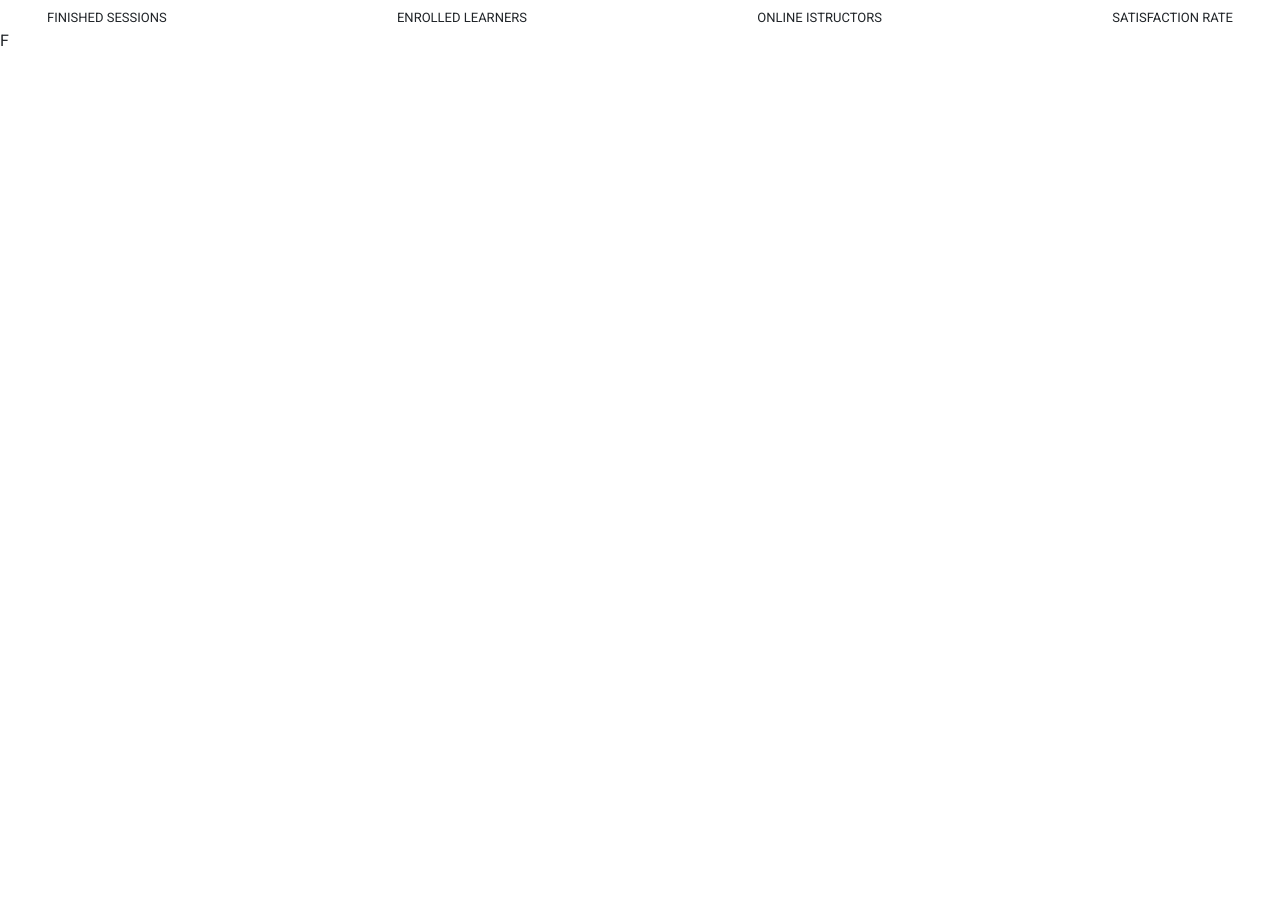
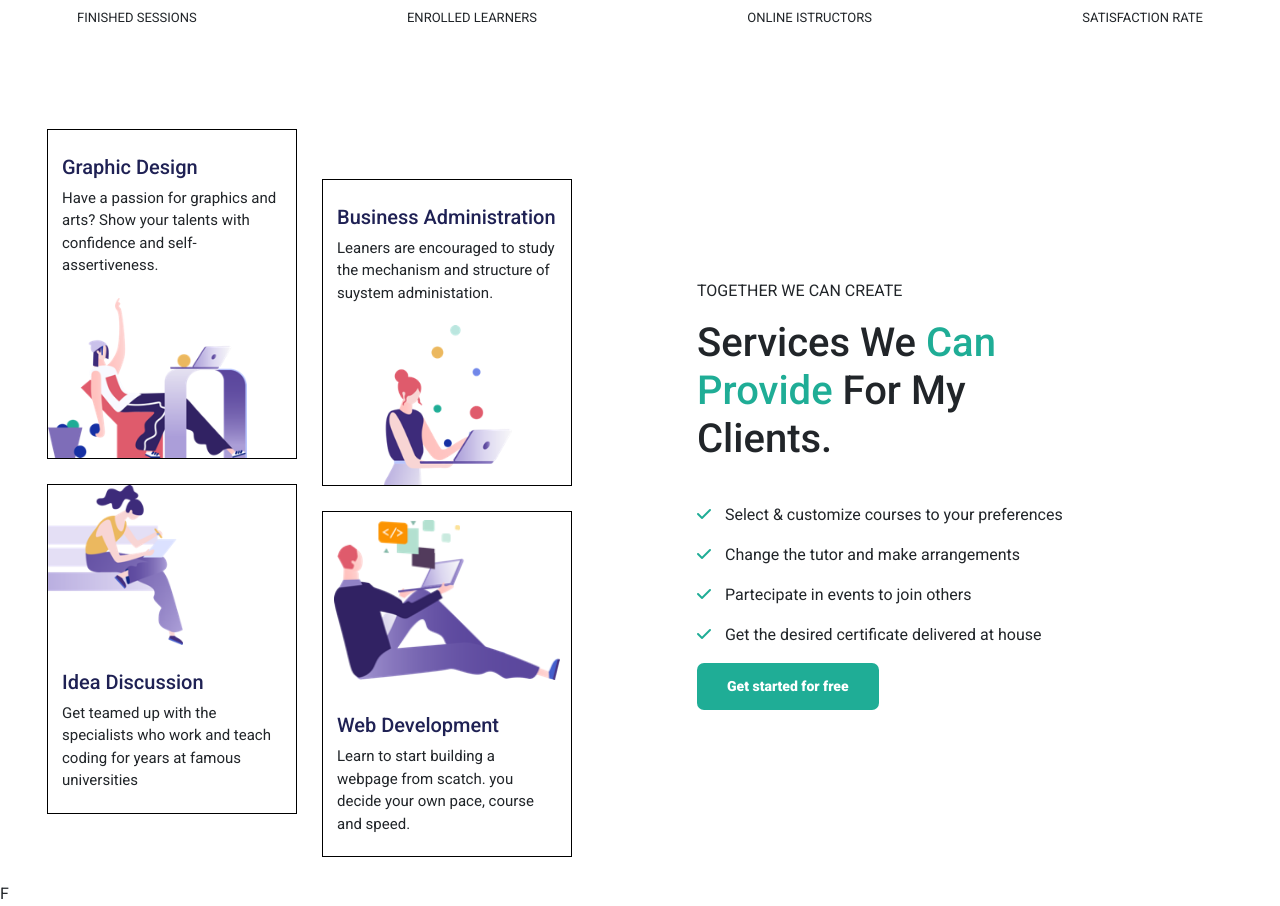
Before and after one commit to ManuelBenini/proj-html-vuejs, a Vue app: page / in a window 1280 px wide. Shown: the part 1201-2107 px from the top of the page. Before the commit the page ends 1254 px from the top, so only its background shows below. Built offline with nearby package versions, Linux system fonts and the light colour scheme.

Commit message:
Creato componente per bottone "get started", terminata sezione "services"

```diff
--- /dev/null
+++ b/src/components/GetStartedBtn.vue
@@ -0,0 +1,25 @@
+<template>
+
+  <button class="get-started">Get started for free</button>
+
+</template>
+
+<script>
+export default {
+  name: 'GetStartedBtn'
+}
+</script>
+
+<style lang="scss" scoped>
+  @import '../assets/style/variables';
+
+  button{
+    border: none;
+    background-color: $primary-color;
+    color: white;
+    padding: 13px 30px;
+    border-radius: 7px;
+    font-weight: 900;
+    font-size: 14px;
+  }
+</style>
--- a/src/components/MainComp.vue
+++ b/src/components/MainComp.vue
@@ -4,8 +4,8 @@
     <div class="hero pt-5 text-center">
       <div class="container mb-container">
         <h2>Learn At Your Own Pace!</h2>
-        <p>Get Teamed up with people of the same will.</p>
-        <button>Get started for free</button>
+        <p>Get teamed up with people of the same will.</p>
+        <GetStartedBtn />
       </div>
       <div class="jumbo-images position-relative pt-5">
         <img class="hero-left-person" src="../assets/img/home-6-hero-left-person.png" alt="statistics">
@@ -45,14 +45,75 @@
         </div>
       </div>
     </div>
+
+    <div class="services">
+      <div class="container mb-container d-flex">
+
+        <div class="mb-columns d-flex">
+
+          <div class="mb-column mb-column-1">
+            <div class="mb-service-card">
+              <div class="card-description">
+               <h5>Graphic Design</h5>
+               <p>Have a passion for graphics and arts? Show your talents with confidence and self-assertiveness.</p>
+              </div>
+              <div class="card-image card-image-1"></div>
+           </div>
+
+            <div class="mb-service-card">
+              <div class="card-image card-image-3"></div>
+              <div class="card-description">
+               <h5>Idea Discussion</h5>
+               <p>Get teamed up with the specialists who work and teach coding for years at famous universities</p>
+              </div>
+            </div>
+         </div>
+
+         <div class="mb-column mb-column-2">
+            <div class="mb-service-card">
+              <div class="card-description">
+               <h5>Business Administration</h5>
+               <p>Leaners are encouraged to study the mechanism and structure of suystem administation.</p>
+              </div>
+              <div class="card-image card-image-2"></div>
+           </div>
+
+            <div class="mb-service-card">
+              <div class="card-image card-image-4 m-2"></div>
+              <div class="card-description">
+               <h5>Web Development</h5>
+               <p>Learn to start building a webpage from scatch. you decide your own pace, course and speed.</p>
+              </div>
+            </div>
+         </div>
+
+        </div>
+
+        <div class="premise">
+          <p>TOGETHER WE CAN CREATE</p>
+          <h1>Services We <span>Can Provide</span> For My Clients.</h1>
+          <p><i class="fa-solid fa-check"></i> Select & customize courses to your preferences</p>
+          <p><i class="fa-solid fa-check"></i> Change the tutor and make arrangements</p>
+          <p><i class="fa-solid fa-check"></i> Partecipate in events to join others</p>
+          <p><i class="fa-solid fa-check"></i> Get the desired certificate delivered at house</p>
+
+          <GetStartedBtn />
+        </div>
+
+      </div>
+    </div>
+
   </main>
 
 </template>
 
 <script>
-export default {
-  name: 'MainComp'
-}
+  import GetStartedBtn from './GetStartedBtn.vue';
+
+  export default {
+    name: "MainComp",
+    components: { GetStartedBtn }
+  }
 </script>
 
 <style lang="scss" scoped>
@@ -63,15 +124,6 @@ export default {
     color: white;
     max-height: 570px;
     margin-bottom: 100px;
-    button{
-      border: none;
-      background-color: $primary-color;
-      color: white;
-      padding: 13px 30px;
-      border-radius: 7px;
-      font-weight: 900;
-      font-size: 14px;
-    }
     .jumbo-images{
       overflow: hidden;
       height: 515px;
@@ -104,6 +156,7 @@ export default {
   }
 
   .achievement{
+    margin-bottom: 100px;
     .mb-container{
       padding-top: 150px;
       h3{
@@ -121,6 +174,7 @@ export default {
       }
     }
     .statistics{
+      padding: 0 30px;
       padding-top: 100px;
       h3{
         color: $primary-color;
@@ -131,4 +185,64 @@ export default {
       }
     }
   }
+
+  .services{
+    .mb-column{
+      width: 250px;
+      margin-right: 25px;
+      .mb-service-card{
+        margin-bottom: 25px;
+        border: 1px solid black;
+        .card-description{
+          padding: 5px 14px;
+          padding-top: 25px;
+          p{
+            font-size: 15px;
+          }
+          h5{
+            color: #1f2154;
+          }
+        }
+        .card-image{
+          height: 160px;
+          background-repeat: no-repeat;
+          background-size: contain;
+        }
+        .card-image-1{
+          background-image: url('../assets/img/home-6-service-image-01.png');
+          background-position: left;
+        }
+        .card-image-2{
+          background-image: url('../assets/img/home-6-service-image-02.png');
+          background-position: center;
+        }
+        .card-image-3{
+          background-image: url('../assets/img/home-6-service-image-03.png');
+          background-position: left;
+        }
+        .card-image-4{
+          background-image: url('../assets/img/home-6-service-image-04.png');
+          background-position: center;
+        }
+      }
+    }
+    .mb-column-2{
+      margin-top: 50px;
+    }
+    .premise{
+      width: 400px;
+      padding-top: 150px;
+      margin-left: 100px;
+      h1{
+        margin-bottom: 40px;
+      }
+      span{
+        color: $primary-color;
+      }
+      .fa-check{
+        margin-right: 10px;
+        color: $primary-color;
+      }
+    }
+  }
 </style>
```
